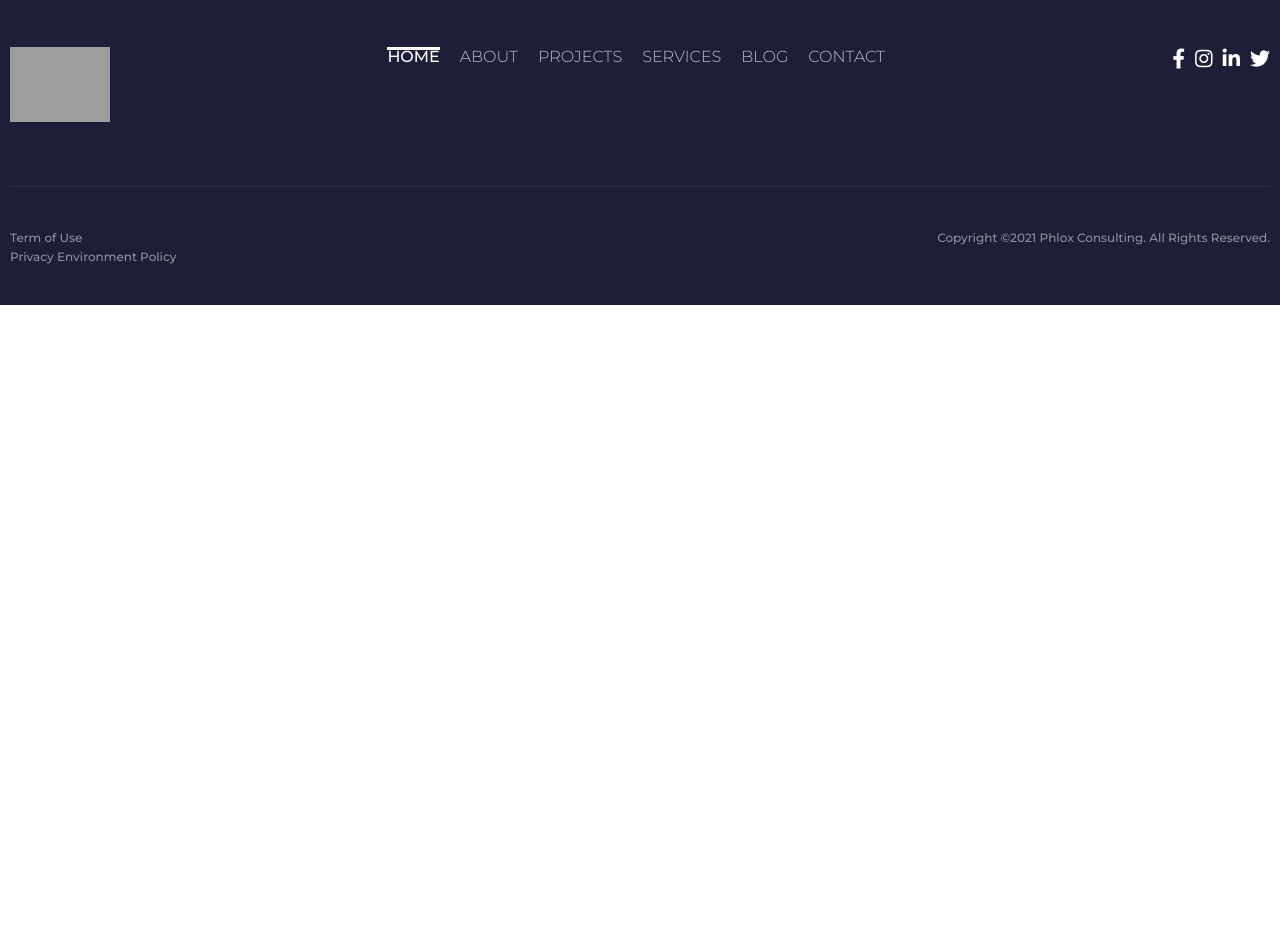
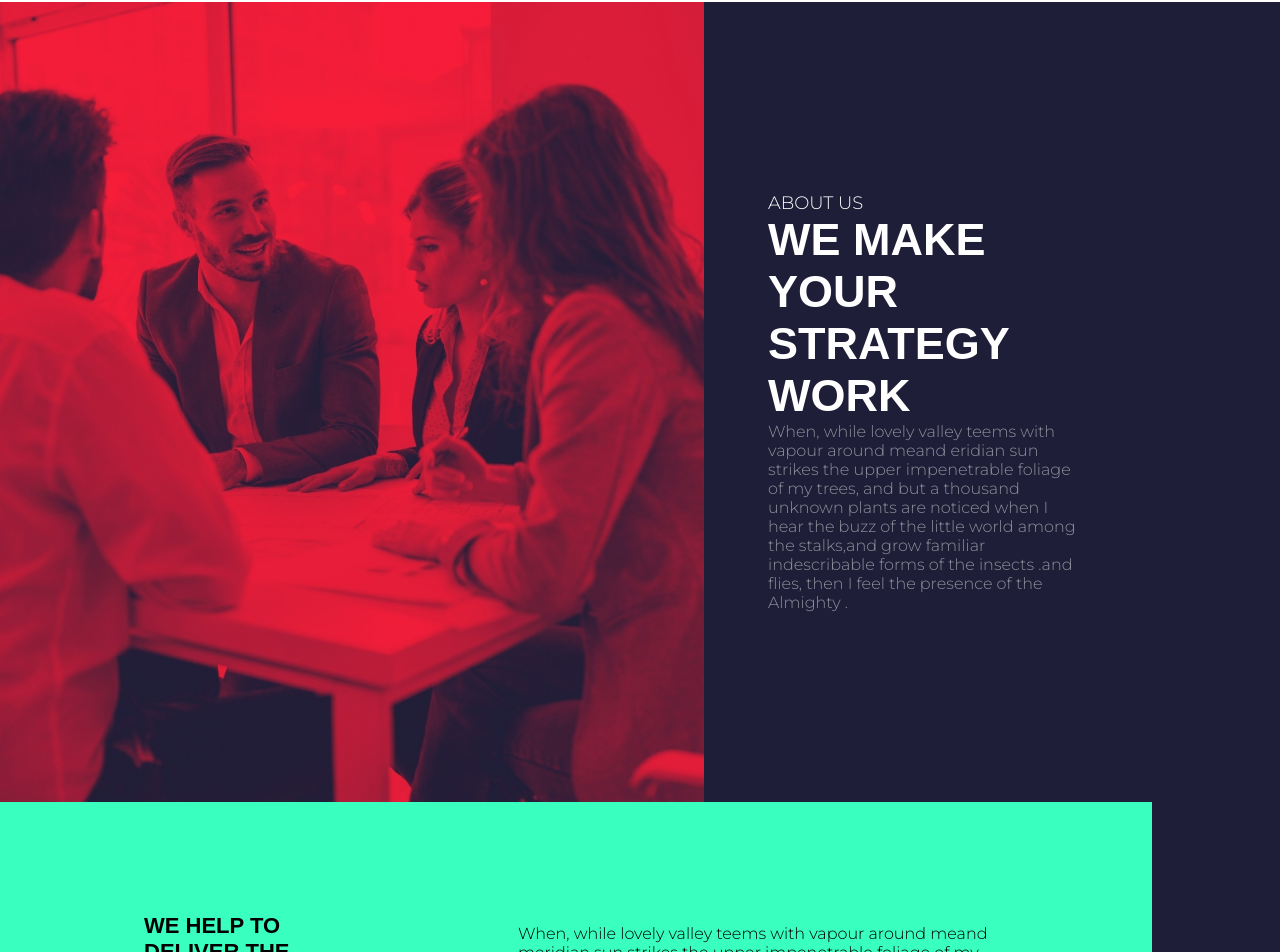
Before and after one commit to albertogaia/proj-html-vuejs, a Vue app: page / in a window 1280 px wide. Shown: the part 1461-2413 px from the top of the page. Before the commit the page ends 1766 px from the top, so only its background shows below. Built offline with nearby package versions, Linux system fonts and the light colour scheme; grey boxes are pictures that could not be loaded; a web font is replaced by a local one.

Commit message:
About Us

```diff
--- a/src/App.vue
+++ b/src/App.vue
@@ -3,15 +3,17 @@
     <Header />
     <Jumbotron />
     <Services />
+    <About />
     <Footer />
   </div>
 </template>
 
 <script>
 import Header from "./components/Header.vue";
-import Footer from "./components/Footer.vue";
 import Jumbotron from "./components/Jumbotron.vue";
 import Services from "./components/Services.vue";
+import About from "./components/AboutUs.vue";
+import Footer from "./components/Footer.vue";
 
 export default {
   name: "App",
@@ -19,6 +21,7 @@
     Header,
     Jumbotron,
     Services,
+    About,
     Footer,
   },
 };
--- /dev/null
+++ b/src/components/AboutUs.vue
@@ -0,0 +1,72 @@
+<template>
+  <section id="about-us">
+    <div class="top">
+      <div class="img-about">
+        <img src="@/assets/img/about.jpg" alt="about us" />
+      </div>
+      <div class="text-about">
+        <h4 class="subtitle">About Us</h4>
+        <h2>We make your strategy work</h2>
+        <p>
+          When, while lovely valley teems with vapour around meand eridian sun
+          strikes the upper impenetrable foliage of my trees, and but a thousand
+          unknown plants are noticed when I hear the buzz of the little world
+          among the stalks,and grow familiar indescribable forms of the insects
+          .and flies, then I feel the presence of the Almighty .
+        </p>
+      </div>
+    </div>
+    <div class="bottom-cta">
+      <BusinessCareCTA />
+    </div>
+  </section>
+</template>
+
+<script>
+import BusinessCareCTA from "./micro-components/BusinessCareCTA.vue";
+export default {
+  name: "AboutUs",
+  components: {
+    BusinessCareCTA,
+  },
+};
+</script>
+
+<style lang="scss" scoped>
+@import "@/styles/general.scss";
+#about-us {
+  font-family: $montserrat;
+  .top {
+    height: 800px;
+    display: flex;
+    flex-wrap: wrap;
+    align-items: center;
+
+    .img-about {
+      height: 100%;
+      width: 55%;
+      img {
+        width: 100%;
+        height: 100%;
+        object-fit: cover;
+        object-position: top;
+      }
+    }
+    .text-about {
+      color: white;
+      padding: 5%;
+      width: 35%;
+
+      h2 {
+        text-transform: uppercase;
+        font-size: $fs-h2;
+        font-family: $jamjuree;
+      }
+      p {
+        color: $txt-opacity;
+        font-weight: $light;
+      }
+    }
+  }
+}
+</style>
--- a/src/components/Footer.vue
+++ b/src/components/Footer.vue
@@ -43,7 +43,6 @@
 
 <style lang="scss" scoped>
 @import "@/styles/general.scss";
-@import "~@fortawesome/fontawesome-free/css/all.min.css";
 
 footer {
   font-family: $montserrat;
--- a/src/components/Services.vue
+++ b/src/components/Services.vue
@@ -116,7 +116,11 @@
       .text-card {
         width: 400px;
         margin-left: 20px;
+        p {
+          font-size: $fs-p;
+        }
         h4 {
+          font-size: $fs-title;
           text-transform: uppercase;
           font-family: $jamjuree;
           margin-bottom: 15px;
--- /dev/null
+++ b/src/components/micro-components/BusinessCareCTA.vue
@@ -0,0 +1,50 @@
+<template>
+  <div class="cta">
+    <h4 class="jamjuree title-section px-10">
+      We help to deliver the business care
+    </h4>
+    <p>
+      When, while lovely valley teems with vapour around meand meridian sun
+      strikes the upper impenetrable foliage of my trees, and but a thousand
+      unknown
+    </p>
+    <button>Get started</button>
+  </div>
+</template>
+
+<script>
+export default {
+  name: "BusinessCareCTA",
+};
+</script>
+
+<style lang="scss" scoped>
+@import "@/styles/general.scss";
+
+.cta {
+  width: 90%;
+  height: 300px;
+  position: relative;
+  background-color: $acquamarine;
+  display: flex;
+  flex-wrap: wrap;
+  justify-content: space-evenly;
+  align-items: center;
+  h4 {
+    width: 250px;
+    font-size: $fs-h3;
+    text-transform: uppercase;
+    font-family: $jamjuree;
+  }
+  p {
+    width: 500px;
+    font-weight: $light;
+  }
+  @include button("red");
+  button {
+    position: absolute;
+    right: 0;
+    bottom: 0;
+  }
+}
+</style>
--- a/src/styles/mixins.scss
+++ b/src/styles/mixins.scss
@@ -33,7 +33,7 @@
             text-transform: uppercase;
             font-weight: 300;
             cursor: pointer;
-            background: linear-gradient(to right, $red 50%, $acquamarine 50%) left;
+            background: linear-gradient(to right, $red 50%, $dark-blue 50%) left;
             background-size: 300%;
             transition: 0.5s ease-out;
             &:hover {
--- a/src/styles/vars.scss
+++ b/src/styles/vars.scss
@@ -8,13 +8,14 @@
 $txt-opacity: rgba(255, 255, 255, 0.5);
 //FONT SIZES
 $fs-h1: 80px; // jumbotron title
-$fs-h2: 24px; // section About Us
-$fs-h3: 18px; // section title
-$fs-h4: 14px; //section sub-title
-$fs-title: 16px;
-$fs-p: 12px;
+$fs-h2: 45px; // section About Us
+$fs-h3: 22px; // section title
+$fs-title: 20px;
+$fs-h4: 18px; //section sub-title
+$fs-p: 16px;
 //FONT FAMILY
 $jamjuree: 'Bai Jamjuree',
 sans-serif;
 $montserrat: 'Montserrat',
 sans-serif;
+$light: 300;
```
